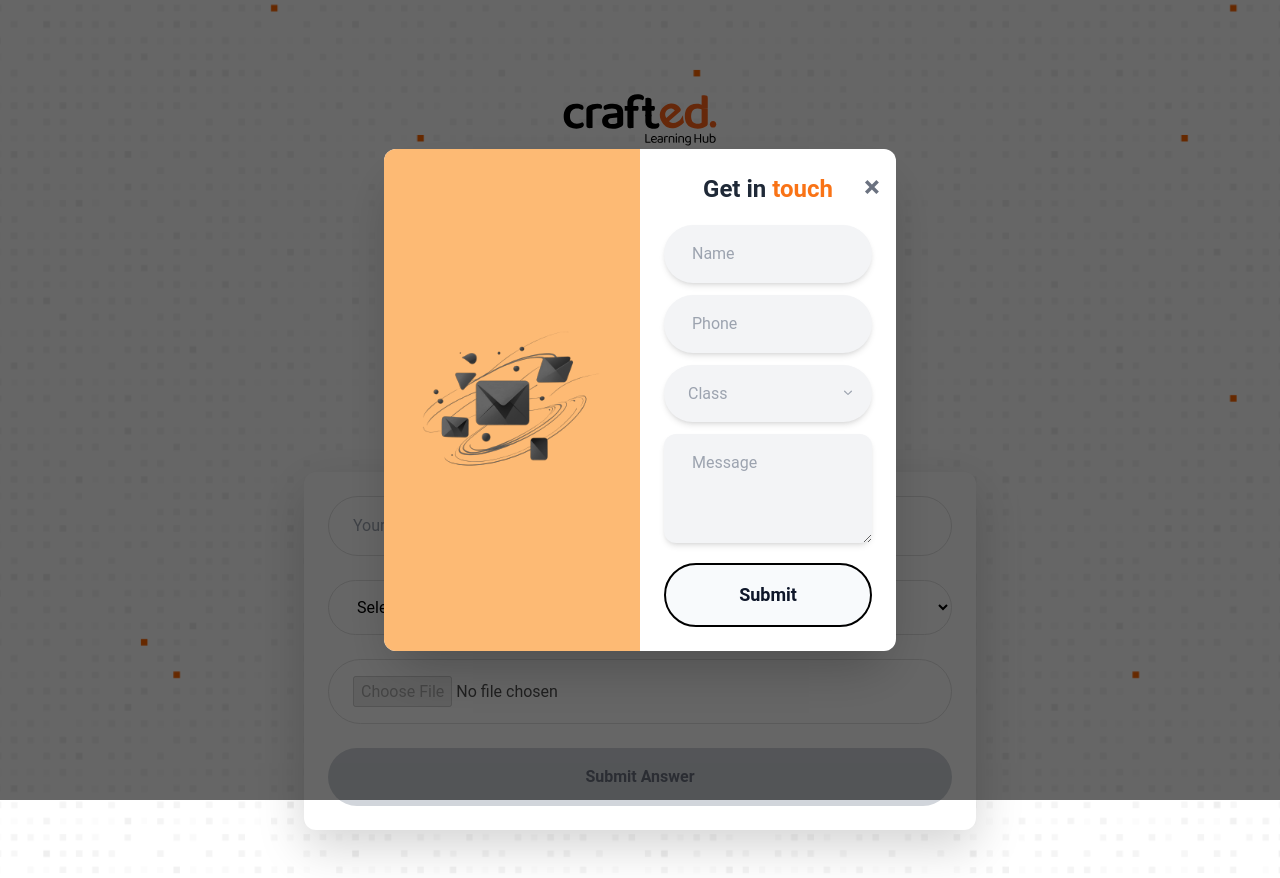
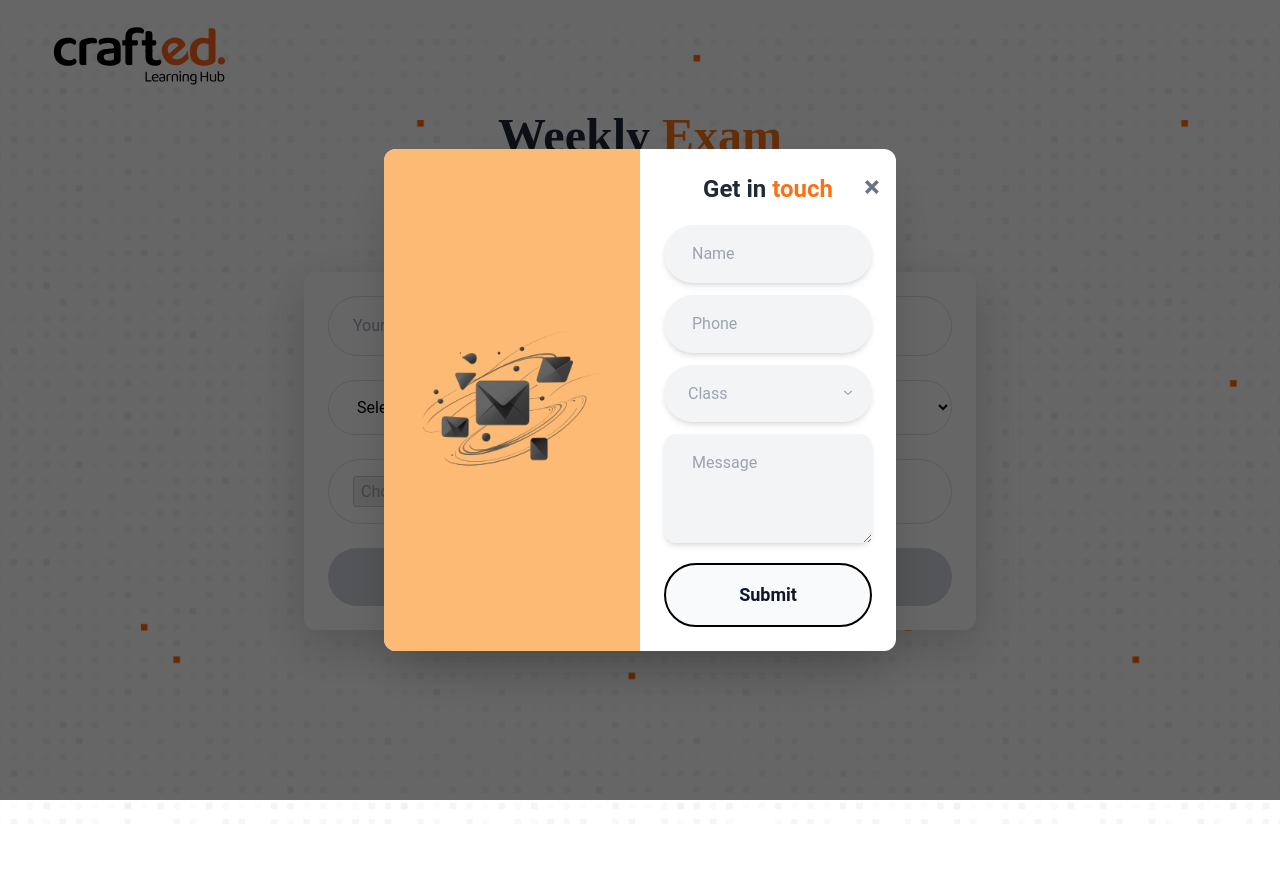
Before and after one commit to sahil-kk/crafted, a React (Create React App) app: page /AnswerUpload in a window 1280 px wide. After the commit the page ends 824 px from the top, so only its background shows below. Built offline with nearby package versions, Linux system fonts and the light colour scheme; no server answers.

Commit message:
Answer upload size

```diff
--- a/src/pages/AnswerUpload.jsx
+++ b/src/pages/AnswerUpload.jsx
@@ -100,19 +100,19 @@ export default function AnswerUpload() {
             className="relative bg-white bg-cover bg-center bg-no-repeat px-6 pb-12 min-h-screen"
             style={{ backgroundImage: "url('/images/bgpattern.svg')" }}
         >
-            <div className="text-center">
-                <img src="images/crafted.svg" alt="Crafted" className="w-full h-60" />
+            <div className="flex justify-center md:justify-start px-4 mb-4 mt-4">
+                <img src="/images/logonew.svg" alt="Crafted" className="h-10 w-auto md:h-16" />
             </div>
             <div className="max-w-2xl mx-auto text-center">
-                <h1 className="text-5xl font-bold text-gray-800 mb-6 font-baloo">
+                <div className="text-4xl md:text-5xl font-bold text-gray-800 mb-3 font-baloo">
                     Weekly <span className='text-orange-500'>Exam</span>
-                </h1>
+                </div>
 
                 <p className="text-gray-600 text-lg mb-4">{statusMessage}</p>
 
                 <form
                     onSubmit={handleUpload}
-                    className="bg-white shadow-lg mt-24 p-6 rounded-xl space-y-6 text-left"
+                    className="bg-white shadow-lg mt-16 p-6 rounded-xl space-y-6 text-left"
                 >
                     <input
                         type="text"
```
